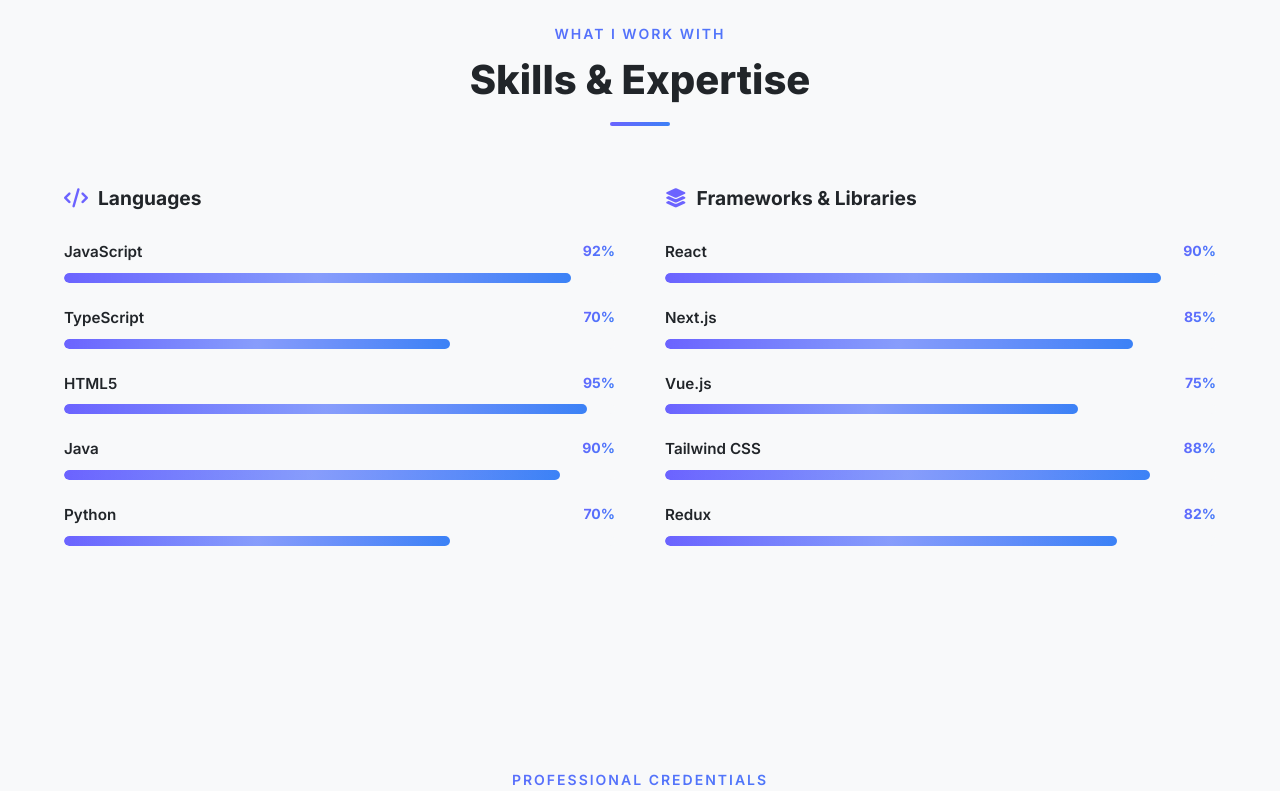
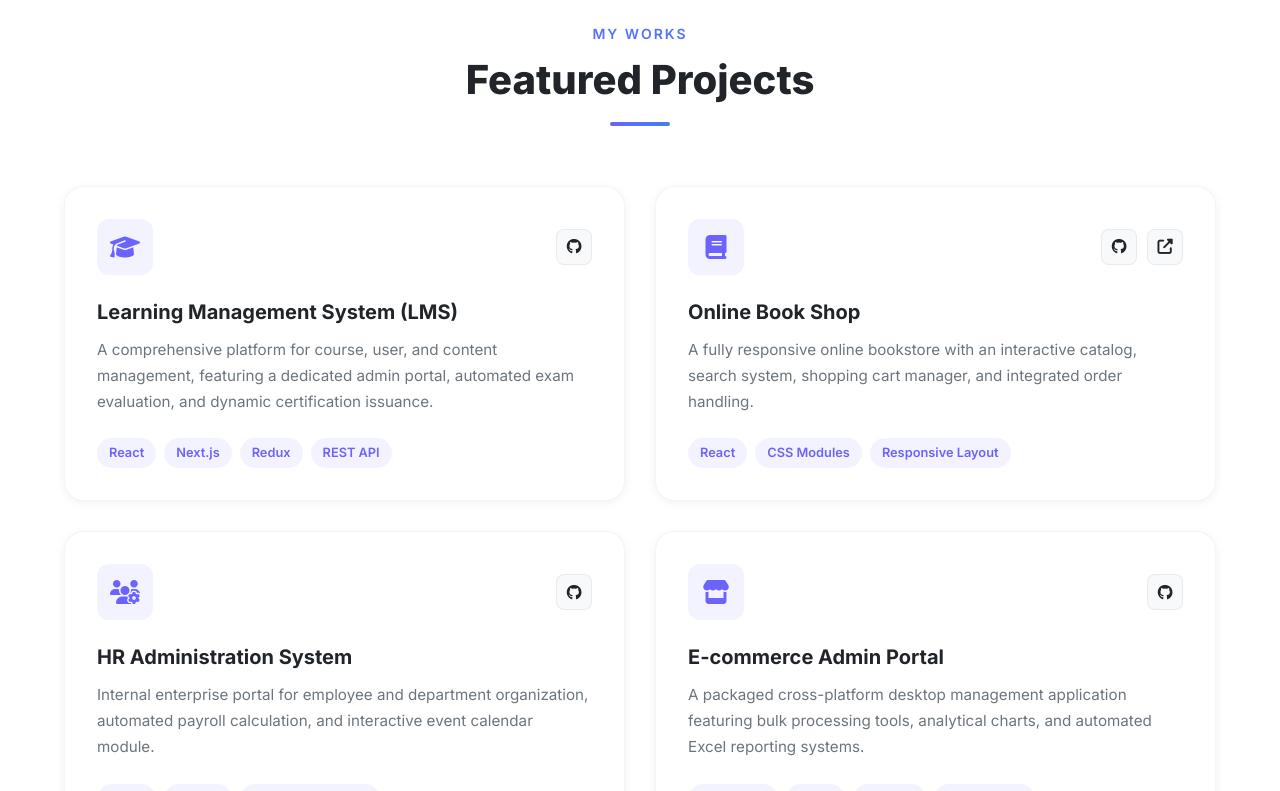
Before and after one commit to ashein-codethedreams/My-Portfolio, a Next.js app: page / in a window 1280 px wide. Shown: the part 1720-2511 px from the top of the page. Built offline with nearby package versions, Linux system fonts and the light colour scheme.

Commit message:
project showcase session

```diff
--- a/app/page.jsx
+++ b/app/page.jsx
@@ -2,7 +2,7 @@
 import Hero from '@/components/Hero';
 import About from '@/components/About';
 import Skills from '@/components/Skills';
-// import Projects from '@/components/Projects';
+import Projects from '@/components/Projects';
 import Certificates from '@/components/Certificates';
 import Experience from '@/components/Experience';
 import Contact from '@/components/Contact';
@@ -15,8 +15,8 @@
             <Navbar />
             <Hero />
             <About />
+            <Projects />
             <Skills />
-            {/* <Projects /> */}
             <Certificates />
             <Experience />
             <Contact />
--- a/components/Projects.jsx
+++ b/components/Projects.jsx
@@ -1,57 +1,73 @@
-// 'use client';
+'use client';
 
-// import Image from 'next/image';
-// import styles from './Projects.module.css';
-// import SectionHeader from './SectionHeader';
-// import { projects } from '@/data/portfolio';
-// import { useIntersectionObserver } from '@/hooks/useIntersectionObserver';
+import styles from './Projects.module.css';
+import SectionHeader from './SectionHeader';
+import { projects } from '@/data/portfolio';
+import { useIntersectionObserver } from '@/hooks/useIntersectionObserver';
+import { useLanguage } from '@/hooks/useLanguage';
 
-// function ProjectCard({ project }) {
-//     const [ref, isVisible] = useIntersectionObserver({ threshold: 0.1 });
+function ProjectCard({ project }) {
+    const [ref, isVisible] = useIntersectionObserver({ threshold: 0.1 });
+    const hasLiveLink = project.live && project.live !== '#';
 
-//     return (
-//         <div ref={ref} className={`${styles.projectCard} ${isVisible ? 'reveal revealed' : 'reveal'}`}>
-//             <div className={styles.projectImage}>
-//                 <Image
-//                     src={project.image}
-//                     alt={project.title}
-//                     width={600}
-//                     height={375}
-//                     loading="lazy"
-//                 />
-//                 <div className={styles.projectOverlay}>
-//                     <a href={project.github} className={styles.projectLink} aria-label="View source code">
-//                         <i className="fab fa-github"></i>
-//                     </a>
-//                     <a href={project.live} className={styles.projectLink} aria-label="View live demo">
-//                         <i className="fas fa-external-link-alt"></i>
-//                     </a>
-//                 </div>
-//             </div>
-//             <div className={styles.projectInfo}>
-//                 <h3 className={styles.projectTitle}>{project.title}</h3>
-//                 <p className={styles.projectDescription}>{project.description}</p>
-//                 <div className={styles.projectTags}>
-//                     {project.tags.map((tag) => (
-//                         <span key={tag} className={styles.tag}>{tag}</span>
-//                     ))}
-//                 </div>
-//             </div>
-//         </div>
-//     );
-// }
+    return (
+        <div ref={ref} className={`${styles.projectCard} ${isVisible ? 'reveal revealed' : 'reveal'}`}>
+            <div className={styles.projectHeader}>
+                <div className={styles.projectIcon}>
+                    <i className={project.icon}></i>
+                </div>
+                <div className={styles.projectActions}>
+                    <a
+                        href={project.github}
+                        className={styles.projectLink}
+                        target="_blank"
+                        rel="noopener noreferrer"
+                        aria-label="View source code"
+                    >
+                        <i className="fab fa-github"></i>
+                    </a>
+                    {hasLiveLink && (
+                        <a
+                            href={project.live}
+                            className={styles.projectLink}
+                            target="_blank"
+                            rel="noopener noreferrer"
+                            aria-label="View live demo"
+                        >
+                            <i className="fas fa-external-link-alt"></i>
+                        </a>
+                    )}
+                </div>
+            </div>
+            <div className={styles.projectInfo}>
+                <h3 className={styles.projectTitle}>{project.title}</h3>
+                <p className={styles.projectDescription}>{project.description}</p>
+                <div className={styles.projectTags}>
+                    {project.tags.map((tag) => (
+                        <span key={tag} className={styles.tag}>{tag}</span>
+                    ))}
+                </div>
+            </div>
+        </div>
+    );
+}
 
-// export default function Projects() {
-//     return (
-//         <section className="section" id="projects">
-//             <div className="container">
-//                 <SectionHeader subtitle="My Recent Works" title="Featured Projects" />
-//                 <div className={styles.projectsGrid}>
-//                     {projects.map((project) => (
-//                         <ProjectCard key={project.title} project={project} />
-//                     ))}
-//                 </div>
-//             </div>
-//         </section>
-//     );
-// }
+export default function Projects() {
+    const { lang } = useLanguage();
+
+    const list = projects[lang] ?? projects.en;
+    const header = projects.sectionHeader[lang] ?? projects.sectionHeader.en;
+
+    return (
+        <section className="section" id="projects">
+            <div className="container">
+                <SectionHeader subtitle={header.subtitle} title={header.title} />
+                <div className={styles.projectsGrid}>
+                    {list.map((project) => (
+                        <ProjectCard key={project.title} project={project} />
+                    ))}
+                </div>
+            </div>
+        </section>
+    );
+}
--- a/components/Projects.module.css
+++ b/components/Projects.module.css
@@ -1,98 +1,105 @@
 .projectsGrid {
     display: grid;
-    grid-template-columns: repeat(3, 1fr);
+    grid-template-columns: repeat(2, 1fr);
     gap: 30px;
 }
 
 .projectCard {
-    background: var(--bg-primary);
+    background: var(--bg-card);
     border-radius: var(--radius-lg);
-    overflow: hidden;
+    padding: 32px;
     box-shadow: var(--shadow-sm);
-    border: 1px solid rgba(0, 0, 0, 0.04);
+    border: 1px solid var(--border-subtle);
+    transition: all var(--transition-base), background var(--transition-theme);
+    display: flex;
+    flex-direction: column;
+    justify-content: space-between;
+}
+
+.projectCard:hover {
+    transform: translateY(-6px);
+    box-shadow: var(--shadow-md);
+    border-color: var(--primary-start);
+}
+
+.projectHeader {
+    display: flex;
+    justify-content: space-between;
+    align-items: center;
+    margin-bottom: 24px;
+}
+
+.projectIcon {
+    width: 56px;
+    height: 56px;
+    border-radius: var(--radius-md);
+    background: rgba(108, 99, 255, 0.08);
+    color: var(--primary-start);
+    display: flex;
+    align-items: center;
+    justify-content: center;
+    font-size: 1.5rem;
     transition: all var(--transition-base);
 }
 
-.projectCard:hover {
-    transform: translateY(-8px);
-    box-shadow: var(--shadow-lg);
+.projectCard:hover .projectIcon {
+    background: var(--primary-gradient);
+    color: var(--text-white);
+    transform: scale(1.05);
+    box-shadow: var(--shadow-glow);
 }
 
-.projectImage {
-    position: relative;
-    overflow: hidden;
-    aspect-ratio: 16/10;
-}
-
-.projectImage img {
-    width: 100%;
-    height: 100%;
-    object-fit: cover;
-    transition: transform var(--transition-slow);
-}
-
-.projectCard:hover .projectImage img {
-    transform: scale(1.05);
-}
-
-.projectOverlay {
-    position: absolute;
-    inset: 0;
-    background: rgba(15, 23, 42, 0.7);
+.projectActions {
     display: flex;
-    align-items: center;
-    justify-content: center;
-    gap: 16px;
-    opacity: 0;
-    transition: opacity var(--transition-base);
-}
-
-.projectCard:hover .projectOverlay {
-    opacity: 1;
+    gap: 10px;
 }
 
 .projectLink {
-    width: 48px;
-    height: 48px;
-    border-radius: 50%;
-    background: var(--bg-primary);
+    width: 36px;
+    height: 36px;
+    border-radius: var(--radius-sm);
+    background: var(--bg-secondary);
+    border: 1px solid var(--border-color);
     display: flex;
     align-items: center;
     justify-content: center;
     color: var(--text-heading);
-    font-size: 1.1rem;
-    transform: translateY(20px);
+    font-size: 0.95rem;
     transition: all var(--transition-base);
-}
-
-.projectCard:hover .projectLink {
-    transform: translateY(0);
 }
 
 .projectLink:hover {
     background: var(--primary-gradient);
     color: var(--text-white);
+    border-color: transparent;
+    box-shadow: var(--shadow-glow);
 }
 
 .projectInfo {
-    padding: 24px;
+    flex-grow: 1;
+    display: flex;
+    flex-direction: column;
 }
 
 .projectTitle {
-    font-size: 1.15rem;
-    margin-bottom: 8px;
+    font-size: 1.25rem;
+    margin-bottom: 12px;
+    color: var(--text-heading);
 }
 
 .projectDescription {
-    font-size: 0.9rem;
-    margin-bottom: 16px;
+    font-size: 0.95rem;
+    color: var(--text-body);
+    margin-bottom: 24px;
     line-height: 1.7;
+    flex-grow: 1;
 }
 
 .projectTags {
     display: flex;
     flex-wrap: wrap;
     gap: 8px;
+    margin-top: auto;
 }
 
 .tag {
@@ -104,14 +111,13 @@
     font-weight: 600;
 }
 
-@media (max-width: 1024px) {
-    .projectsGrid {
-        grid-template-columns: repeat(2, 1fr);
-    }
-}
-
 @media (max-width: 768px) {
     .projectsGrid {
         grid-template-columns: 1fr;
+        gap: 20px;
+    }
+
+    .projectCard {
+        padding: 24px;
     }
 }
--- a/data/portfolio.js
+++ b/data/portfolio.js
@@ -6,6 +6,7 @@
     en: [
         { href: '#home', label: 'Home' },
         { href: '#about', label: 'About' },
+        { href: '#projects', label: 'Projects' },
         { href: '#skills', label: 'Skills' },
         { href: '#certificates', label: 'Certificates' },
         { href: '#experience', label: 'Experience' },
@@ -14,6 +15,7 @@
     ja: [
         { href: '#home', label: 'ホーム' },
         { href: '#about', label: '自己紹介' },
+        { href: '#projects', label: 'プロジェクト' },
         { href: '#skills', label: 'スキル' },
         { href: '#certificates', label: '資格・証明書' },
         { href: '#experience', label: '経験' },
@@ -36,8 +38,8 @@
             'I craft beautiful, responsive and user-friendly web applications with modern technologies. Passionate about clean code, performance optimization, and creating delightful user experiences.',
         cta: {
             contact: 'Get In Touch',
-            cv: 'Download CV',
-            cvFile: '/assets/Resume_AyeMyatMon.pdf',
+            cv: 'View Resume',
+            cvFile: '/assets/Resume_AyeMyatMon_EN.html',
         },
     },
     ja: {
@@ -47,8 +49,8 @@
             'モダンな技術を用いて、美しくレスポンシブなWebアプリケーションを開発しています。クリーンなコード・パフォーマンス最適化・優れたユーザー体験の創出に情熱を注いでいます。',
         cta: {
             contact: 'お問い合わせ',
-            cv: '履歴書DL',
-            cvFile: '/assets/Resume_AyeMyatMon.pdf',
+            cv: '履歴書を表示',
+            cvFile: '/assets/Resume_AyeMyatMon_JP.html',
         },
     },
 };
@@ -288,6 +290,7 @@
         quickLinks: [
             { href: '#home', label: 'Home' },
             { href: '#about', label: 'About' },
+            { href: '#projects', label: 'Projects' },
             { href: '#contact', label: 'Contact' },
         ],
         connect: 'Connect',
@@ -299,10 +302,86 @@
         quickLinks: [
             { href: '#home', label: 'ホーム' },
             { href: '#about', label: '自己紹介' },
+            { href: '#projects', label: 'プロジェクト' },
             { href: '#contact', label: 'お問い合わせ' },
         ],
         connect: 'SNS',
         quickLinksLabel: 'クイックリンク',
-        copyright: (year) => `© ${year} エーミャッモン. All rights reserved.`,
+        copyright: (year) => `© ${year} Aye Myat Mon. All rights reserved.`,
     },
 };
+
+export const projects = {
+    sectionHeader: {
+        en: { subtitle: 'My Works', title: 'Featured Projects' },
+        ja: { subtitle: '制作実績', title: '主要開発実績' },
+    },
+    en: [
+        {
+            title: 'Learning Management System (LMS)',
+            description: 'A comprehensive platform for course, user, and content management, featuring a dedicated admin portal, automated exam evaluation, and dynamic certification issuance.',
+            tags: ['React', 'Next.js', 'Redux', 'REST API'],
+            github: 'https://github.com/ashein-codethedreams',
+            live: '#',
+            icon: 'fas fa-graduation-cap'
+        },
+        {
+            title: 'Online Book Shop',
+            description: 'A fully responsive online bookstore with an interactive catalog, search system, shopping cart manager, and integrated order handling.',
+            tags: ['React', 'CSS Modules', 'Responsive Layout'],
+            github: 'https://github.com/ashein-codethedreams',
+            live: 'https://panoramyanmar.com',
+            icon: 'fas fa-book'
+        },
+        {
+            title: 'HR Administration System',
+            description: 'Internal enterprise portal for employee and department organization, automated payroll calculation, and interactive event calendar module.',
+            tags: ['React', 'Next.js', 'State Management'],
+            github: 'https://github.com/ashein-codethedreams',
+            live: '#',
+            icon: 'fas fa-users-cog'
+        },
+        {
+            title: 'E-commerce Admin Portal',
+            description: 'A packaged cross-platform desktop management application featuring bulk processing tools, analytical charts, and automated Excel reporting systems.',
+            tags: ['Electron.js', 'React', 'Chart.js', 'Excel Export'],
+            github: 'https://github.com/ashein-codethedreams',
+            live: '#',
+            icon: 'fas fa-store'
+        }
+    ],
+    ja: [
+        {
+            title: '学習管理システム (LMS)',
+            description: 'コース・ユーザー・教材コンテンツ管理を統合した学習プラットフォーム。専用管理者ポータル、テストの自動評価システム、証明書の動的PDF生成機能を実装。',
+            tags: ['React', 'Next.js', 'Redux', 'REST API'],
+            github: 'https://github.com/ashein-codethedreams',
+            live: '#',
+            icon: 'fas fa-graduation-cap'
+        },
+        {
+            title: 'オンライン書店 (パノラマミャンマー)',
+            description: 'インタラクティブな書籍検索、カート管理、注文処理フローを実装した、完全モバイルレスポンシブ対応のオンライン書店ECサイト。',
+            tags: ['React', 'CSS Modules', 'モバイルレスポンシブ'],
+            github: 'https://github.com/ashein-codethedreams',
+            live: 'https://panoramyanmar.com',
+            icon: 'fas fa-book'
+        },
+        {
+            title: '人事労務管理システム',
+            description: '社員・部署等の組織データ管理、月次給与計算の自動化、社内アナウンス・カレンダー表示を統合した社内向け管理ポータルサイト。',
+            tags: ['React', 'Next.js', 'ステート管理'],
+            github: 'https://github.com/ashein-codethedreams',
+            live: '#',
+            icon: 'fas fa-users-cog'
+        },
+        {
+            title: 'Eコマースデスクトップ管理ツール',
+            description: 'Electronを用いてデスクトップアプリ化された店舗用管理ポータル。大量データの一括バッチ処理、売上チャート、Excel出力によるレポート機能を搭載。',
+            tags: ['Electron.js', 'React', 'Chart.js', 'Excel出力'],
+            github: 'https://github.com/ashein-codethedreams',
+            live: '#',
+            icon: 'fas fa-store'
+        }
+    ]
+};
```
Also changed, not shown: components/Hero.jsx (+7 -2 lines).
